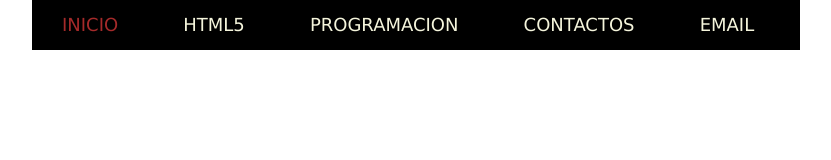
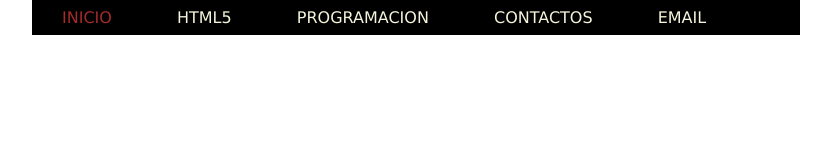
Before and after one commit to villafrancisco/Tips-and-Tricks-Css, a plain HTML site: page menu dinamico/index.html in a window 1280 px wide. Shown: the whole page, without its empty margins (224-1055 px from the left). Drawn offline with Linux system fonts and the light colour scheme.

Commit message:
resolviendo algunos errores

```diff
--- a/menu dinamico/index.html
+++ b/menu dinamico/index.html
@@ -8,7 +8,7 @@
   </head>
   <body>
     <nav>
-      <ul>
+      <ul class="menu_principal">
         <li><a class="activar" href="#">INICIO</a></li>
         <li>
           <a href="#">HTML5</a>
--- a/menu dinamico/style.css
+++ b/menu dinamico/style.css
@@ -8,10 +8,12 @@ body {
   font-family: Verdana, Geneva, Tahoma, sans-serif;
 }
 nav {
-  height: 50px;
   background-color: black;
   margin: 0 auto;
   width: 60%;
+}
+.menu_principal li {
+  line-height: 35px;
 }
 
 nav > ul li {
@@ -19,10 +21,10 @@ nav > ul li {
 }
 nav ul li a {
   color: beige;
-  padding: 15px;
+
   display: block;
-  line-height: 20px;
-  font-size: 18px;
+
+  font-size: 16px;
   background: black;
   padding-left: 30px;
   padding-right: 30px;
@@ -41,7 +43,7 @@ nav ul li:hover > ul {
 
 nav ul ul {
   position: absolute;
-  top: 50px;
+
   border-top: 3px brown solid;
   opacity: 0;
   visibility: hidden;
@@ -54,13 +56,13 @@ nav ul ul li {
   border-top: none;
 }
 nav ul ul li a {
-  line-height: 50px;
+  line-height: 30px;
 }
 nav ul ul ul {
   border-top: none;
 }
 nav ul ul ul li {
   position: relative;
-  top: -50px;
+  top: -30px;
   left: 150px;
 }
```
